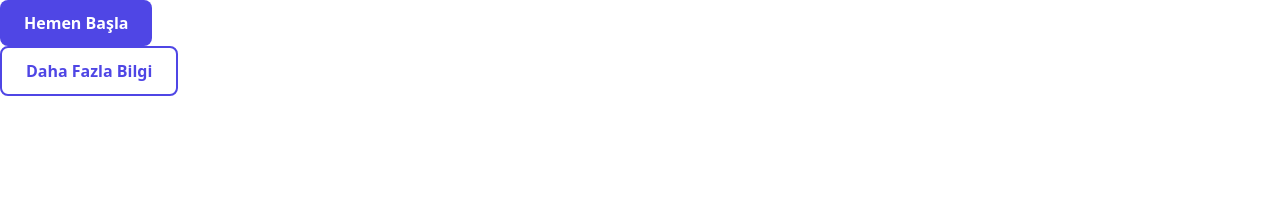
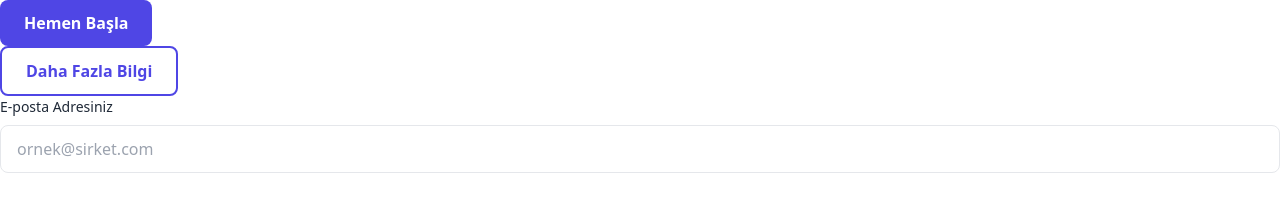
Before and after one commit to iclalolkky/Challange, a website built with Vite: page index.html in a window 1280 px wide. Built offline with nearby package versions, Linux system fonts and the light colour scheme.

Commit message:
feat: add input component with a11y support

```diff
--- /dev/null
+++ b/src/components/Input/Input.ts
@@ -0,0 +1,33 @@
+export interface InputProps {
+  label: string;
+  id: string;
+  type?: 'text' | 'email' | 'password';
+  placeholder?: string;
+  required?: boolean;
+}
+
+export function createInput({ label, id, type = 'text', placeholder = '', required = false }: InputProps): HTMLDivElement {
+
+  const wrapper = document.createElement('div');
+  wrapper.classList.add('input-group');
+
+  const labelEl = document.createElement('label');
+  labelEl.classList.add('input-group__label');
+  labelEl.setAttribute('for', id);
+  labelEl.textContent = label;
+
+  const inputEl = document.createElement('input');
+  inputEl.classList.add('input-group__field');
+  inputEl.id = id;
+  inputEl.type = type;
+  inputEl.placeholder = placeholder;
+  if (required) {
+    inputEl.required = true;
+    inputEl.setAttribute('aria-required', 'true');
+  }
+
+  wrapper.appendChild(labelEl);
+  wrapper.appendChild(inputEl);
+
+  return wrapper;
+}
--- /dev/null
+++ b/src/components/Input/_input.scss
@@ -0,0 +1,34 @@
+.input-group {
+  display: flex;
+  flex-direction: column;
+  gap: 0.5rem;
+  margin-bottom: 1rem;
+  width: 100%;
+
+  &__label {
+    font-size: 0.875rem;
+    font-weight: 500;
+    color: var(--text-color);
+  }
+
+  &__field {
+    padding: 0.75rem 1rem;
+    font-size: 1rem;
+    font-family: inherit;
+    color: var(--text-color);
+    background-color: transparent;
+    border: 1px solid var(--border-color);
+    border-radius: 0.5rem;
+    transition: all 0.2s ease;
+
+    &:focus {
+      outline: none;
+      border-color: var(--primary-color);
+      box-shadow: 0 0 0 3px rgba(79, 70, 229, 0.1);
+    }
+
+    &::placeholder {
+      color: #9ca3af;
+    }
+  }
+}
--- a/src/main.ts
+++ b/src/main.ts
@@ -1,23 +1,33 @@
 import './styles/main.scss';
 import { createButton } from './components/Button/Button';
+import { createInput } from './components/Input/Input';
 
 // HTML #app div
 const app = document.querySelector<HTMLDivElement>('#app');
 
 if (app) {
-  // 1. Primary Buton
+  // Primary Buton
   const primaryBtn = createButton({
     text: 'Hemen Başla',
     variant: 'primary',
     onClick: () => alert('Primary butona tıklandı!')
   });
 
-  // 2. Outline Buton
+  // Outline Buton
   const outlineBtn = createButton({
     text: 'Daha Fazla Bilgi',
     variant: 'outline',
   });
 
+  const emailInput = createInput({
+    label: 'E-posta Adresiniz',
+    id: 'email-input',
+    type: 'email',
+    placeholder: 'ornek@sirket.com',
+    required: true
+  });
+
   app.appendChild(primaryBtn);
   app.appendChild(outlineBtn);
+  app.appendChild(emailInput);
 }
--- a/src/styles/main.scss
+++ b/src/styles/main.scss
@@ -2,3 +2,4 @@
 @use 'variables';
 @use 'base';
 @use '../components/Button/button';
+@use '../components/Input/input';
```
